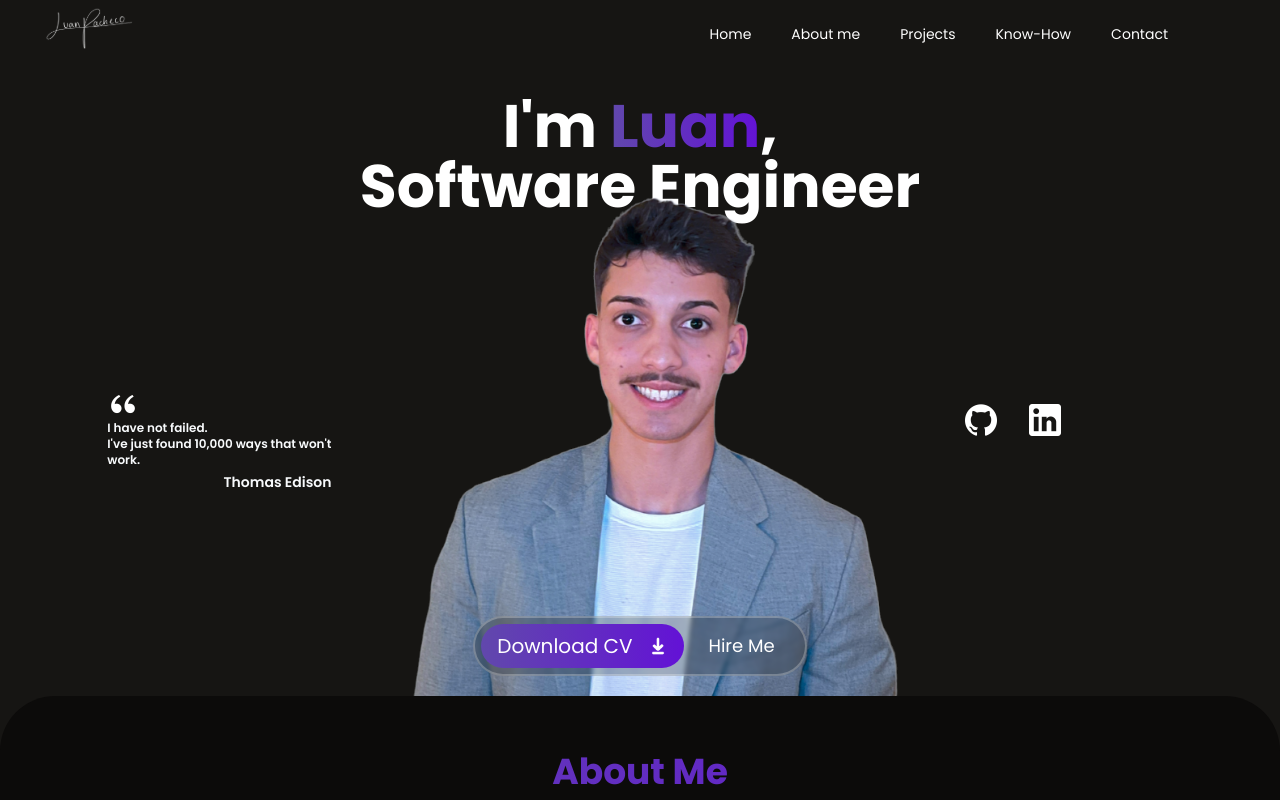
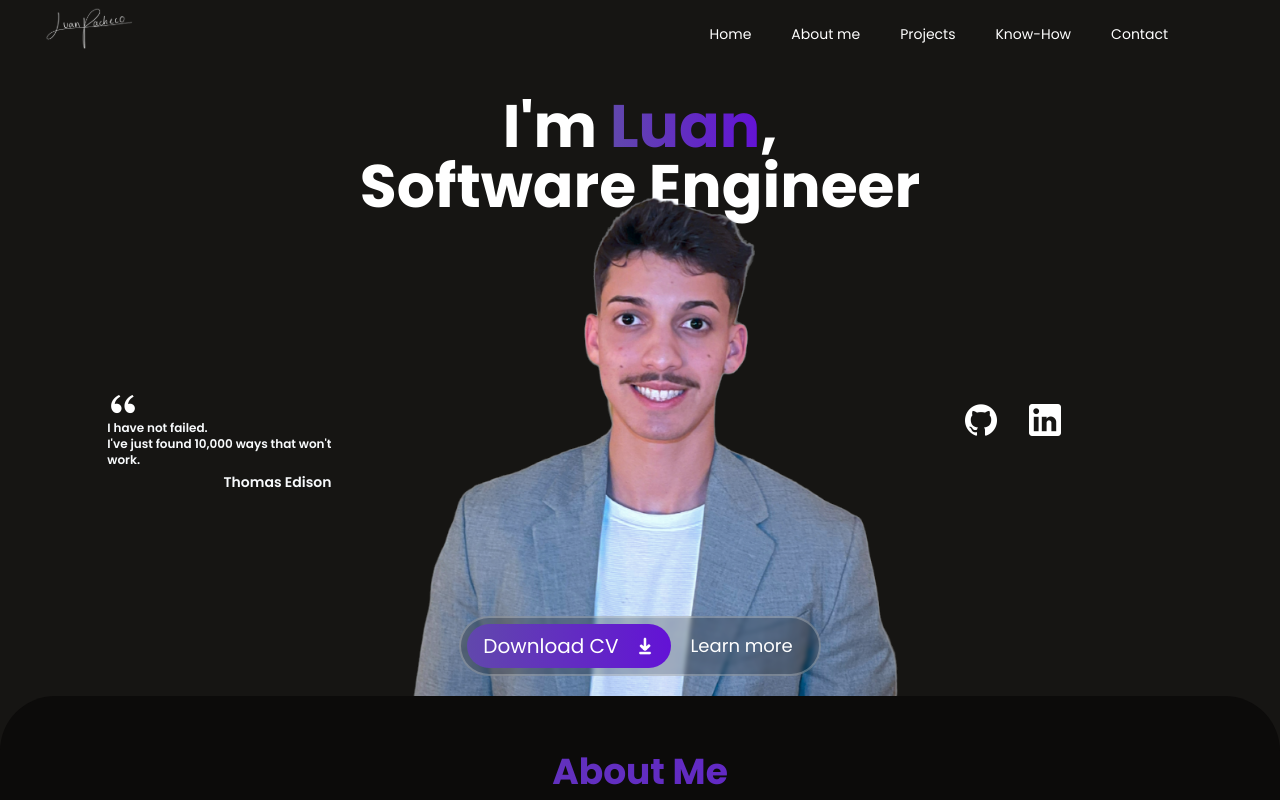
Before and after one commit to Luanpaacheco/Luan-Portfolio, a React (Vite) app: page / in a window 1280 px wide. Shown: the top 800 px of the page. Built offline with nearby package versions, Linux system fonts and the light colour scheme.

Commit message:
ajustando o botao download CV

```diff
--- a/src/pages/Home/sections/Hero/Hero.tsx
+++ b/src/pages/Home/sections/Hero/Hero.tsx
@@ -73,7 +73,7 @@ const Hero = () => {
               Download CV
               <img className='h-4 md:h-5 ml-4' src={download} alt="Download CV" />
             </a>
-            <h2 className='px-4 md:px-6 text-lg'>Hire Me</h2>
+            <h2 className='px-3 md:px-5 text-lg'>Learn more</h2>
           </div>
         </div>
       </div>
```
